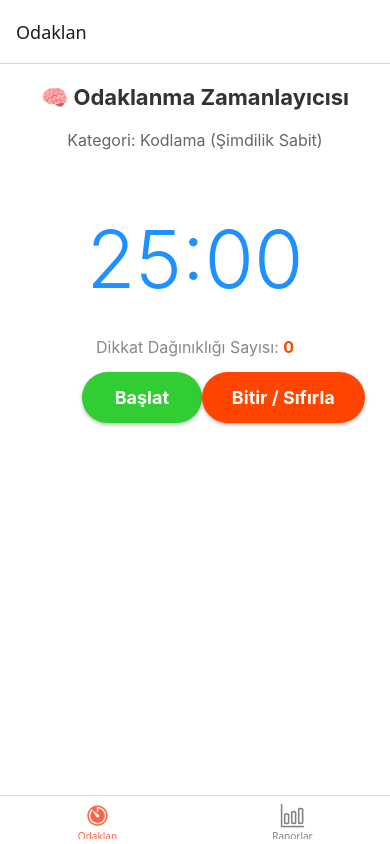
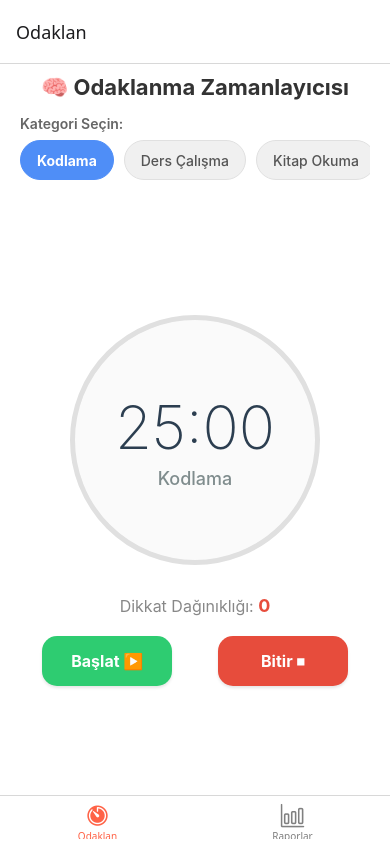
Before and after one commit to melihdedeoglu1/MobilProje, a React Native app: screen / in a window 390 px wide. Built offline with nearby package versions, Linux system fonts and the light colour scheme.

Commit message:
anasayfa güncellemesi görsel iyileştirme

```diff
--- a/src/components/Timer.js
+++ b/src/components/Timer.js
@@ -5,11 +5,9 @@ import {
   StyleSheet,
   TouchableOpacity,
   AppState,
+  Alert
 } from 'react-native';
-
-
 import { saveSession } from '../services/Dataservice';
-
 
 const Timer = ({ category }) => {
 
@@ -21,13 +19,11 @@ const Timer = ({ category }) => {
 
   const appState = useRef(AppState.currentState);
 
-
   const formatTime = (totalSeconds) => {
     const minutes = String(Math.floor(totalSeconds / 60)).padStart(2, '0');
     const seconds = String(totalSeconds % 60).padStart(2, '0');
     return `${minutes}:${seconds}`;
   };
-
 
   const handleStopSession = (isFinished = false) => {
     setIsRunning(false);
@@ -41,106 +37,95 @@ const Timer = ({ category }) => {
         id: Date.now(),
         date: new Date().toISOString(),
         duration: sessionDuration,
-        category: category || 'Belirtilmemiş',
+        category: category || 'Genel',
         distractions: distractionCount,
         isFinished: isFinished,
       };
 
-
       saveSession(newSession);
 
-
-      alert(
-        `Seans Özeti:\n` +
-        `Süre: ${formattedDuration}\n` +
-        `Kategori: ${newSession.category}\n` +
-        `Dikkat Dağınıklığı Sayısı: ${distractionCount}`
+      Alert.alert(
+        "Seans Tamamlandı",
+        `Süre: ${formattedDuration}\nKategori: ${newSession.category}\nDikkat Dağınıklığı: ${distractionCount}`,
+        [{ text: "Tamam" }]
       );
     }
-
 
     setTimeRemaining(DEFAULT_TIME);
     setDistractionCount(0);
   };
 
-
   useEffect(() => {
     let interval = null;
-
     if (isRunning && timeRemaining > 0) {
       interval = setInterval(() => {
         setTimeRemaining(prevTime => prevTime - 1);
       }, 1000);
     } else if (timeRemaining === 0) {
-
       handleStopSession(true);
     }
-
     return () => clearInterval(interval);
-  }, [isRunning, timeRemaining, category]);
-
+  }, [isRunning, timeRemaining]);
 
   useEffect(() => {
     const handleAppStateChange = (nextAppState) => {
-
-
       if (
         appState.current === 'active' &&
         (nextAppState === 'background' || nextAppState === 'inactive')
       ) {
-
         if (isRunning) {
-
           setIsRunning(false);
           setDistractionCount(prev => prev + 1);
-
-          alert("UYARI: Uygulamadan ayrıldınız. Seans duraklatıldı ve dikkat dağınıklığı kaydedildi.");
         }
       }
-
       appState.current = nextAppState;
     };
 
     const subscription = AppState.addEventListener('change', handleAppStateChange);
-
     return () => {
       subscription.remove();
     };
   }, [isRunning]);
-
-
 
   const handleStartPause = () => {
     setIsRunning(prev => !prev);
   };
 
   const handleReset = () => {
-
-    handleStopSession(false);
+    Alert.alert(
+        "Seansı Bitir",
+        "Seansı sonlandırmak ve kaydetmek istiyor musunuz?",
+        [
+            { text: "Vazgeç", style: "cancel" },
+            { text: "Bitir", onPress: () => handleStopSession(false) }
+        ]
+    );
   };
 
-
-  const startPauseText = isRunning ? 'Duraklat' : (timeRemaining === DEFAULT_TIME ? 'Başlat' : 'Devam Et');
+  const startPauseText = isRunning ? 'Duraklat ⏸' : (timeRemaining === DEFAULT_TIME ? 'Başlat ▶️' : 'Devam Et ▶️');
 
   return (
     <View style={styles.container}>
 
-      <Text style={styles.timerText}>{formatTime(timeRemaining)}</Text>
+      <View style={styles.timerCircle}>
+        <Text style={styles.timerText}>{formatTime(timeRemaining)}</Text>
+        <Text style={styles.categoryLabel}>{category}</Text>
+      </View>
 
       <Text style={styles.distractionText}>
-        Dikkat Dağınıklığı Sayısı: <Text style={{ fontWeight: 'bold', color: '#ff4500' }}>{distractionCount}</Text>
+        Dikkat Dağınıklığı: <Text style={styles.distractionCount}>{distractionCount}</Text>
       </Text>
 
-
       <View style={styles.buttonContainer}>
-
-        <TouchableOpacity style={styles.button} onPress={handleStartPause}>
+        <TouchableOpacity
+            style={[styles.button, isRunning ? styles.pauseButton : styles.startButton]}
+            onPress={handleStartPause}
+        >
           <Text style={styles.buttonText}>{startPauseText}</Text>
         </TouchableOpacity>
 
-
         <TouchableOpacity style={[styles.button, styles.resetButton]} onPress={handleReset}>
-          <Text style={styles.buttonText}>Bitir / Sıfırla</Text>
+          <Text style={styles.buttonText}>Bitir ⏹</Text>
         </TouchableOpacity>
       </View>
     </View>
@@ -150,44 +135,70 @@ const Timer = ({ category }) => {
 const styles = StyleSheet.create({
   container: {
     alignItems: 'center',
-    padding: 20,
+    width: '100%',
+  },
+  timerCircle: {
+    width: 250,
+    height: 250,
+    borderRadius: 125,
+    borderWidth: 5,
+    borderColor: '#e0e0e0',
+    justifyContent: 'center',
+    alignItems: 'center',
+    marginBottom: 30,
+    marginTop: 10,
+    backgroundColor: '#fafafa'
   },
   timerText: {
-    fontSize: 80,
-    fontWeight: '300',
-    color: '#1e90ff',
-    marginBottom: 30,
-    marginTop: 20,
+    fontSize: 60,
+    fontWeight: '200',
+    color: '#2c3e50',
+  },
+  categoryLabel: {
+    fontSize: 18,
+    color: '#7f8c8d',
+    marginTop: 5,
+    fontWeight: '500'
   },
   distractionText: {
     fontSize: 16,
     color: '#888',
-    marginBottom: 15,
+    marginBottom: 20,
+  },
+  distractionCount: {
+    fontWeight: 'bold',
+    color: '#e74c3c',
+    fontSize: 18
   },
   buttonContainer: {
     flexDirection: 'row',
-    width: '80%',
+    width: '90%',
     justifyContent: 'space-around',
   },
   button: {
-    backgroundColor: '#32cd32',
     paddingVertical: 15,
-    paddingHorizontal: 30,
-    borderRadius: 30,
-    minWidth: 120,
+    paddingHorizontal: 20,
+    borderRadius: 15,
+    minWidth: 130,
     alignItems: 'center',
     shadowColor: '#000',
     shadowOffset: { width: 0, height: 2 },
-    shadowOpacity: 0.25,
-    shadowRadius: 3.84,
-    elevation: 5,
+    shadowOpacity: 0.1,
+    shadowRadius: 3,
+    elevation: 3,
+  },
+  startButton: {
+    backgroundColor: '#2ecc71',
+  },
+  pauseButton: {
+      backgroundColor: '#f1c40f'
   },
   resetButton: {
-    backgroundColor: '#ff4500',
+    backgroundColor: '#e74c3c',
   },
   buttonText: {
     color: '#fff',
-    fontSize: 18,
+    fontSize: 16,
     fontWeight: 'bold',
   },
 });
--- a/src/screens/Anasayfa.js
+++ b/src/screens/Anasayfa.js
@@ -1,23 +1,44 @@
-import React from 'react';
-import { View, Text, StyleSheet } from 'react-native';
-
+import React, { useState } from 'react';
+import { View, Text, StyleSheet, TouchableOpacity, ScrollView } from 'react-native';
 import { SafeAreaView } from 'react-native-safe-area-context';
 import Timer from '../components/Timer';
 
+const CATEGORIES = ["Kodlama", "Ders Çalışma", "Kitap Okuma", "Proje", "Spor"];
+
 const AnaSayfa = () => {
+  const [selectedCategory, setSelectedCategory] = useState("Kodlama");
+
   return (
-
     <SafeAreaView style={{flex: 1, backgroundColor: '#fff'}}>
         <View style={styles.container}>
             <Text style={styles.header}>🧠 Odaklanma Zamanlayıcısı</Text>
 
+            <View style={styles.categoryContainer}>
+                <Text style={styles.subHeader}>Kategori Seçin:</Text>
+                <ScrollView horizontal showsHorizontalScrollIndicator={false} style={styles.scrollList}>
+                    {CATEGORIES.map((cat, index) => (
+                        <TouchableOpacity
+                            key={index}
+                            style={[
+                                styles.categoryButton,
+                                selectedCategory === cat && styles.categoryButtonActive
+                            ]}
+                            onPress={() => setSelectedCategory(cat)}
+                        >
+                            <Text style={[
+                                styles.categoryText,
+                                selectedCategory === cat && styles.categoryTextActive
+                            ]}>
+                                {cat}
+                            </Text>
+                        </TouchableOpacity>
+                    ))}
+                </ScrollView>
+            </View>
 
-            <Text style={styles.categoryInfo}>Kategori: Kodlama (Şimdilik Sabit)</Text>
-
-
-            <Timer />
-
-
+            <View style={styles.timerContainer}>
+                <Timer category={selectedCategory} />
+            </View>
 
         </View>
     </SafeAreaView>
@@ -28,18 +49,55 @@ const styles = StyleSheet.create({
   container: {
     flex: 1,
     alignItems: 'center',
-    paddingTop: 20,
+    paddingTop: 10,
   },
   header: {
     fontSize: 22,
     fontWeight: 'bold',
-    marginBottom: 20,
+    marginBottom: 15,
     color: '#333',
   },
-  categoryInfo: {
-    fontSize: 16,
+  categoryContainer: {
+    height: 80,
+    width: '100%',
+    paddingHorizontal: 20,
+  },
+  subHeader: {
+    fontSize: 14,
     color: '#666',
-    marginBottom: 20,
+    marginBottom: 8,
+    fontWeight: '600'
+  },
+  scrollList: {
+    flexDirection: 'row',
+  },
+  categoryButton: {
+    paddingVertical: 8,
+    paddingHorizontal: 16,
+    backgroundColor: '#f0f0f0',
+    borderRadius: 20,
+    marginRight: 10,
+    borderWidth: 1,
+    borderColor: '#e0e0e0',
+    height: 40,
+    justifyContent: 'center'
+  },
+  categoryButtonActive: {
+    backgroundColor: '#4F8EF7',
+    borderColor: '#4F8EF7',
+  },
+  categoryText: {
+    color: '#555',
+    fontWeight: '500'
+  },
+  categoryTextActive: {
+    color: '#fff',
+    fontWeight: 'bold'
+  },
+  timerContainer: {
+    flex: 1,
+    justifyContent: 'center',
+    width: '100%',
   }
 });
 
--- a/src/utils/Statistichelper.js
+++ b/src/utils/Statistichelper.js
@@ -1,6 +1,4 @@
-
-const DAYS_OF_WEEK = ["Paz", "Pzt", "Sal", "Çar", "Per", "Cum", "Cmt"];
-
+const DAYS_OF_WEEK = ["Pzt", "Sal", "Çar", "Per", "Cum", "Cmt", "Paz"];
 
 export const formatDuration = (totalSeconds) => {
     if (totalSeconds < 0) return '00:00';
@@ -14,14 +12,13 @@ export const formatDuration = (totalSeconds) => {
     return `${String(minutes).padStart(2, '0')}:${String(seconds).padStart(2, '0')}`;
 };
 
-
 export const calculateStats = (sessions) => {
     if (!sessions || sessions.length === 0) {
         return {
             totalToday: 0,
             totalAllTime: 0,
             totalDistractions: 0,
-            categoryDistribution: {},
+            categoryTotals: {},
             lastSevenDays: Array(7).fill(0),
         };
     }
@@ -31,12 +28,8 @@ export const calculateStats = (sessions) => {
     let totalAllTime = 0;
     let totalDistractions = 0;
 
-
     const categoryTotals = {};
-
-
     const sevenDayData = Array(7).fill(0);
-    const todayIndex = new Date().getDay();
 
     sessions.forEach(session => {
         totalAllTime += session.duration;
@@ -45,25 +38,21 @@ export const calculateStats = (sessions) => {
         const sessionDateString = session.date.slice(0, 10);
         const sessionDate = new Date(session.date);
 
-
         if (sessionDateString === today) {
             totalToday += session.duration;
         }
 
-
         const category = session.category || 'Diğer';
         categoryTotals[category] = (categoryTotals[category] || 0) + session.duration;
 
-
         const diffTime = Math.abs(new Date() - sessionDate);
-        const diffDays = Math.ceil(diffTime / (1000 * 60 * 60 * 24)); // Gün farkı
+        const diffDays = Math.ceil(diffTime / (1000 * 60 * 60 * 24));
 
         if (diffDays <= 7) {
+            let dayIndex = sessionDate.getDay();
+            let chartIndex = (dayIndex + 6) % 7;
 
-            let dayIndex = sessionDate.getDay();
-
-
-            sevenDayData[dayIndex] += session.duration;
+            sevenDayData[chartIndex] += session.duration;
         }
     });
 
```
